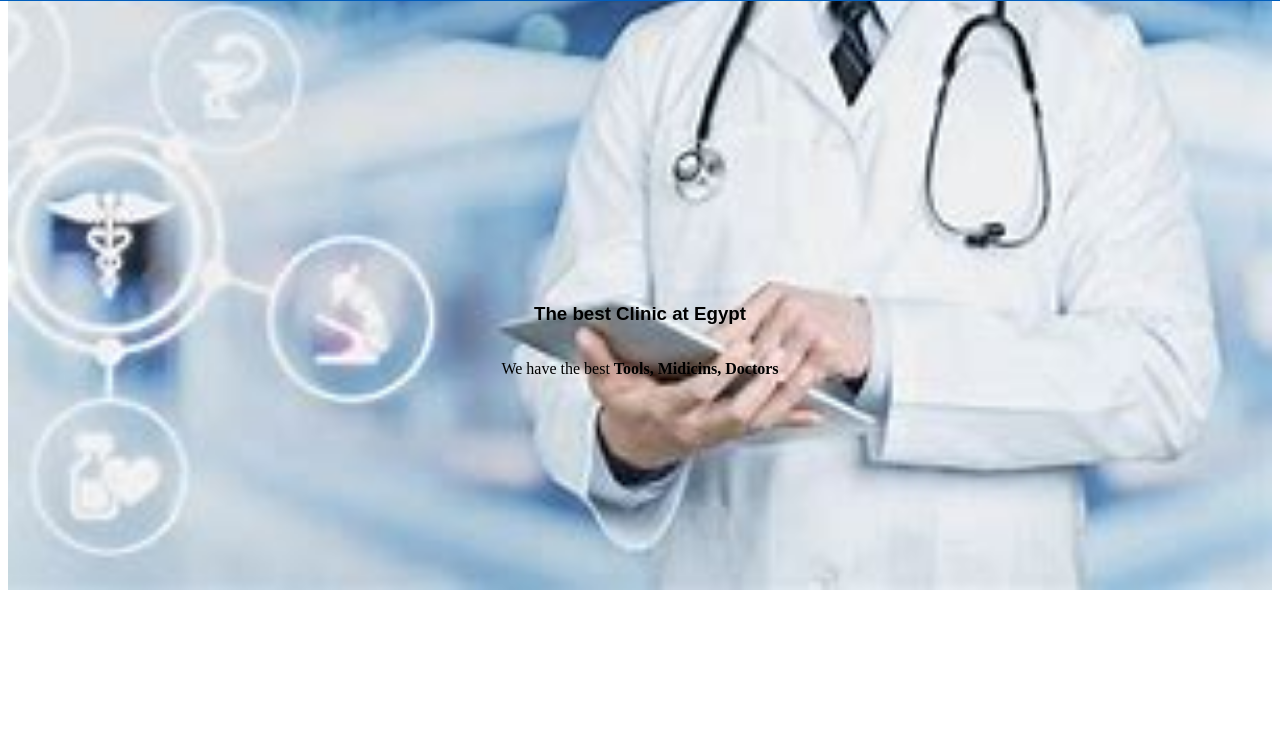
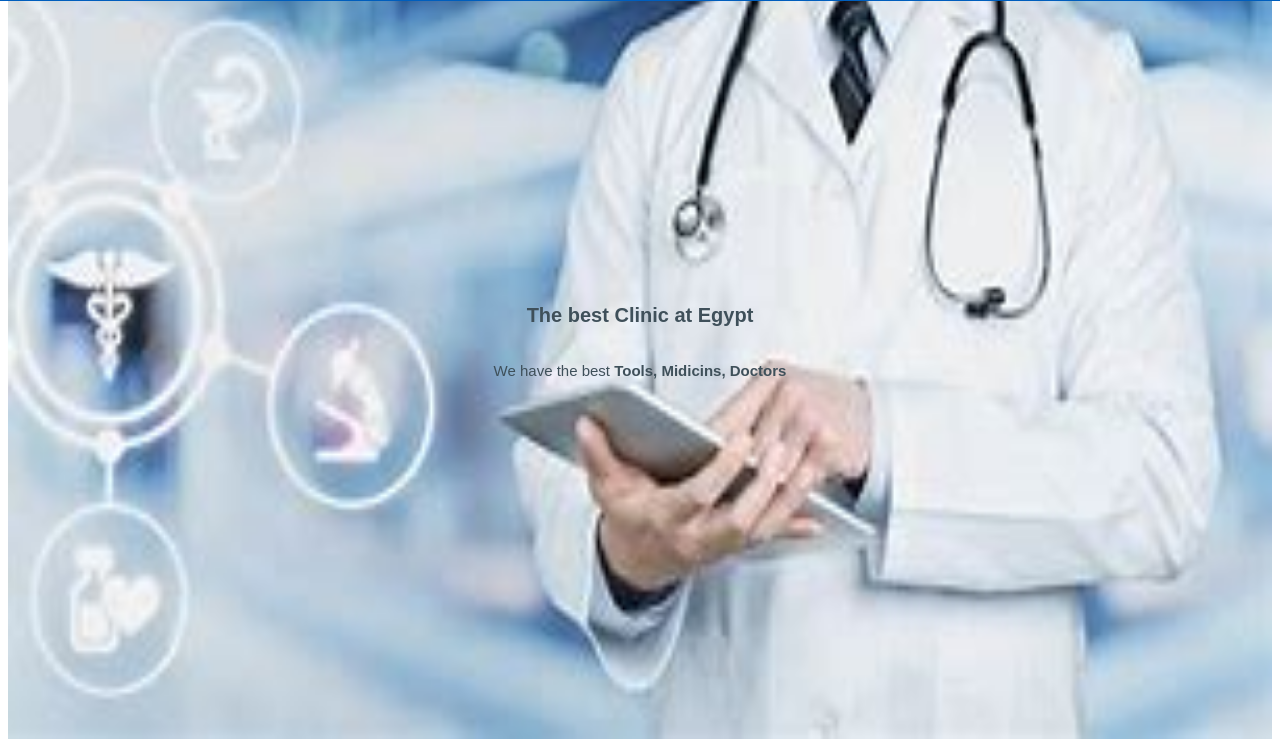
Before and after one commit to mohamedhossamWebDev22/clinic-website, a plain HTML site: page index.html in a window 1280 px wide. Shown: the part 69-816 px from the top of the page. Drawn offline with Linux system fonts and the light colour scheme.

Commit message:
first card

```diff
--- a/style/functions.scss
+++ b/style/functions.scss
@@ -2,5 +2,5 @@
     background-image: url($imgPath);
     background-repeat: no-repeat;
     backbackground-attachment: fixed;
-    background-size: 100%;
+    background-size: 100% 100%;
 }
--- a/style/style.scss
+++ b/style/style.scss
@@ -46,6 +46,7 @@ body, html{
                 font-family: $arabicFont;
             }
         }
+
         .first{
             @include bgCard('../imgs/img1.png');
 
@@ -59,7 +60,16 @@ body, html{
             height: 100vh;
 
             h3{
-                font-family: sans-serif;
+                color: $color2;
+
+                font-family: $engF;
+                font-size: $bigX;
+            }
+            p{
+                color: $color2;
+
+                font-family: $engF;
+                font-size: $smallX;
             }
         }
     }
--- a/style/variables.scss
+++ b/style/variables.scss
@@ -2,3 +2,7 @@ $color1: rgb(0, 94, 189);
 $color2: rgb(63, 80, 90);
 
 $arabicFont: system-ui, -apple-system, BlinkMacSystemFont, 'Segoe UI', Roboto, Oxygen, Ubuntu, Cantarell, 'Open Sans', 'Helvetica Neue', sans-serif;
+$engF: sans-serif;
+
+$bigX: 20px;
+$smallX: 15px;
```
Also changed, not shown: style/style.css, 1 other file.
